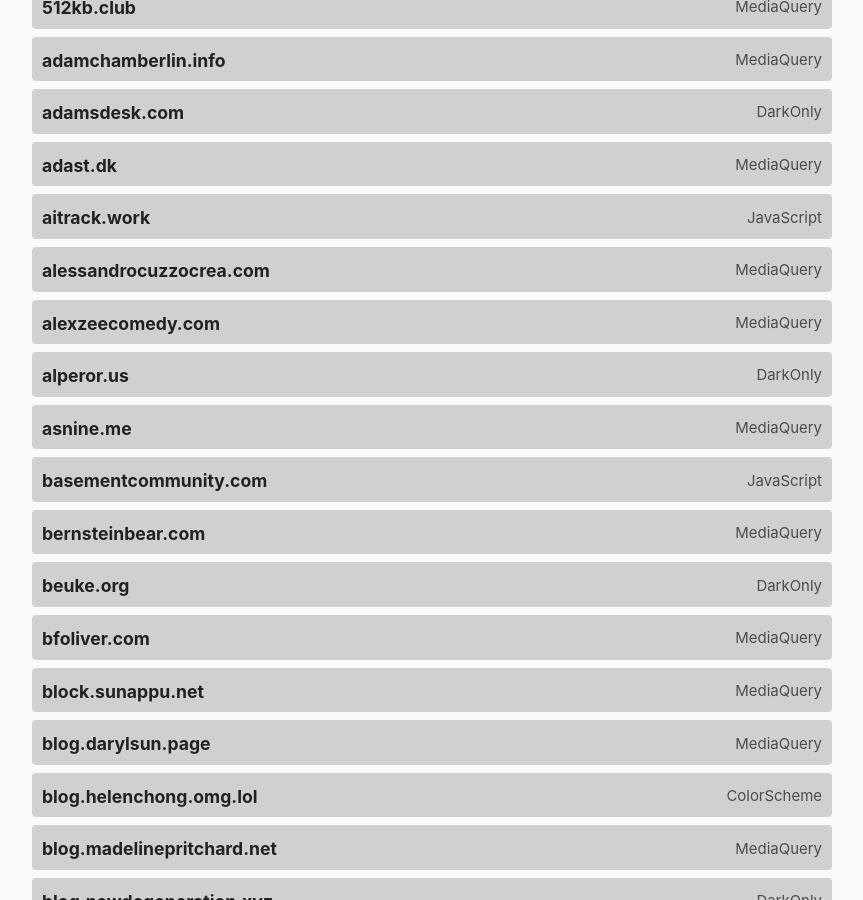
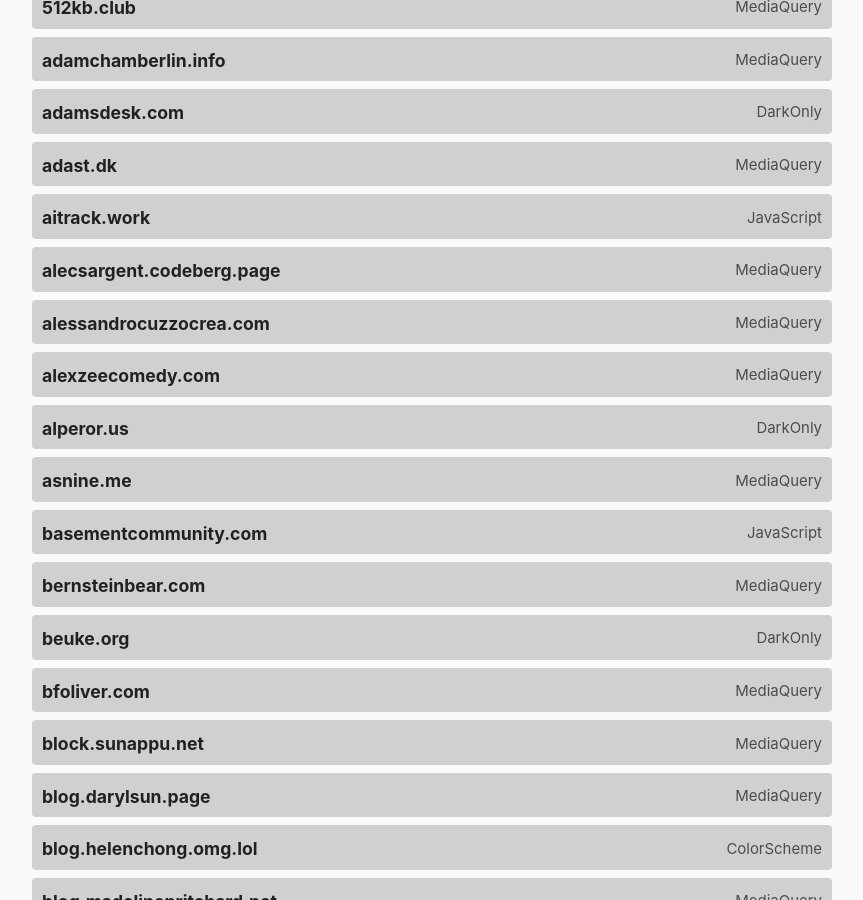
Before and after one commit to katherinek727/darktheme.club, a Jekyll site: the page built from index.md, in a window 1280 px wide and 900 px high, scrolled down 744 px. Shown: the whole window, without its empty margins (208-1071 px from the left). Built offline with Jekyll 4.4.1, drawn with Linux system fonts in a browser that asks for light colours.

Commit message:
add alecsargent.codeberg.page

```diff
--- a/_data/sites.yml
+++ b/_data/sites.yml
@@ -867,3 +867,8 @@
   url: https://zwbetz.com/
   method: javascript
   last_checked: 2024-02-27
+
+- domain: alecsargent.codeberg.page
+  url: https://alecsargent.codeberg.page
+  method: mediaquery
+  last_checked: 2025-12-15
```
